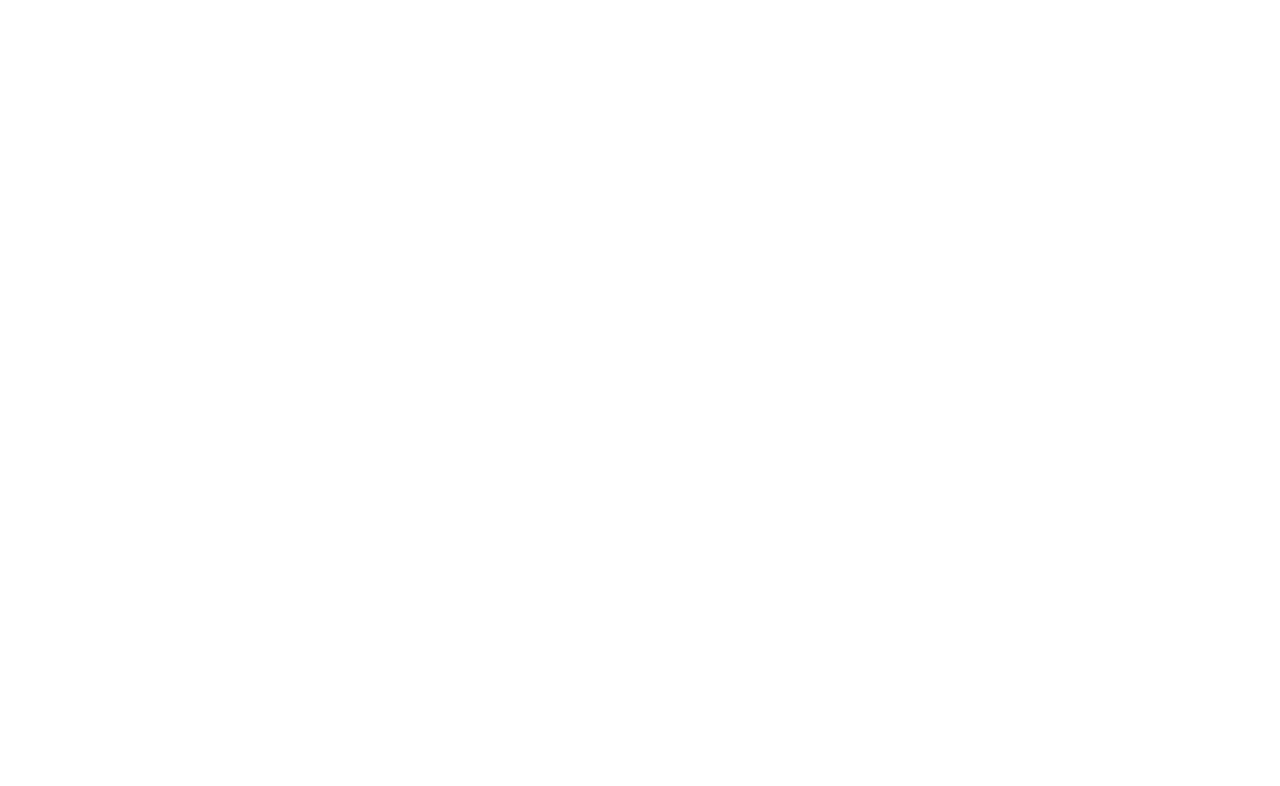
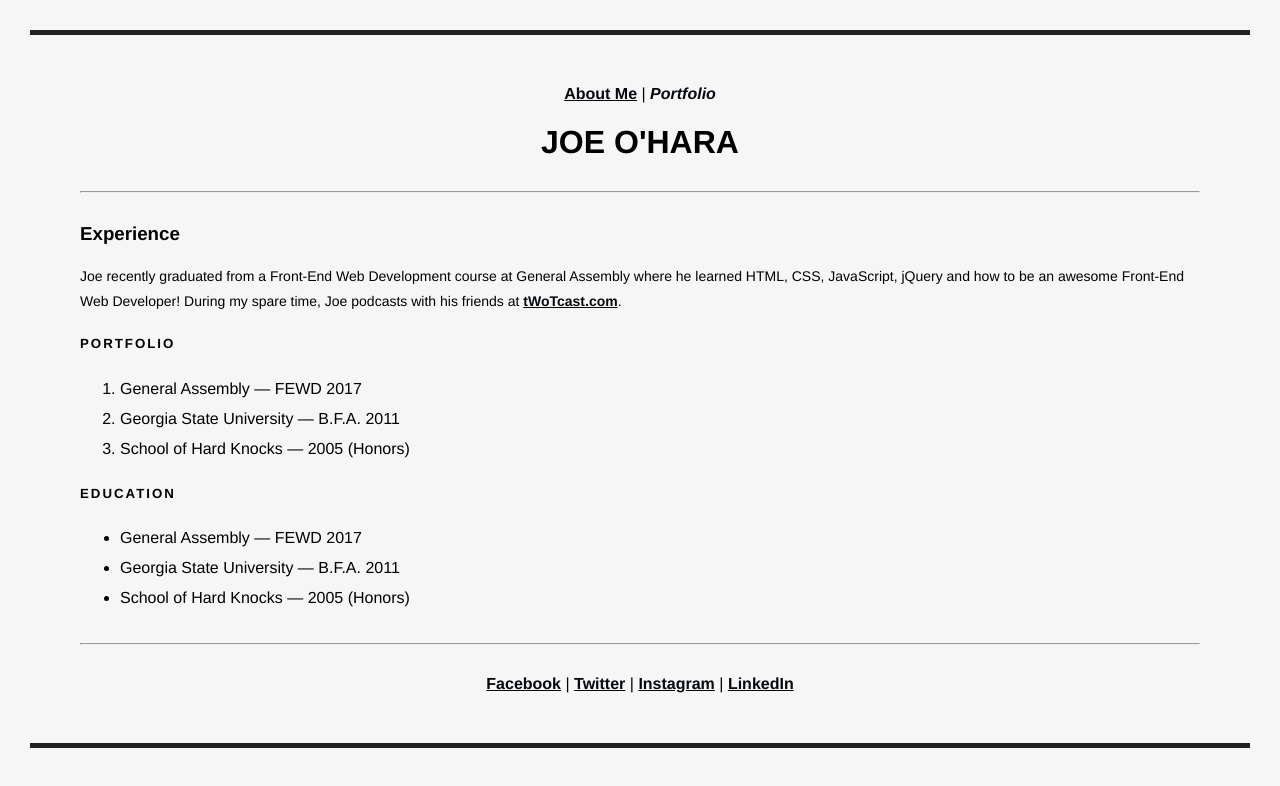
Before and after one commit to studiojohara/JoeOHara, a plain HTML site: page 02/resume/portflio.html in a window 1280 px wide. Drawn offline with Linux system fonts and the light colour scheme.

Commit message:
Portfolio
added the protfolio page for homework

```diff
--- a/02/resume/css/style.css
+++ b/02/resume/css/style.css
@@ -30,13 +30,18 @@
 	font-style: italic;
 }
 
+.titles {
+	text-transform: uppercase;
+}
+
 h1 {
 	text-align: center;
 	text-transform: uppercase;
 }
 
-h3 {
+h5 {
 	text-transform: uppercase;
+	letter-spacing: 2px;
 }
 
 img {
@@ -59,3 +64,7 @@
 	font-size: 14px;
 	line-height: 25px;
 }
+
+li {
+	line-height: 30px
+}
--- a/02/resume/portflio.html
+++ b/02/resume/portflio.html
@@ -0,0 +1,49 @@
+<!DOCTYPE html>
+<html lang="en">
+<head>
+	<meta charset="UTF-8">
+	<title>Joe O'Hara: Portflio</title>
+
+	<link rel="stylesheet" href="css/style.css">
+</head>
+<body>
+		<nav>
+		<a  href="index.html">About Me</a> |
+		<a class="active" href="portfolio.html">Portfolio</a>
+	</nav>
+
+	<h1>Joe O'Hara</h1>
+
+	<hr />
+
+	<h3>Experience</h3>
+
+	<p>Joe recently graduated from a Front-End Web Development course at General Assembly where he learned HTML, CSS, JavaScript, jQuery and how to be an awesome Front-End Web Developer! During my spare time, Joe podcasts with his friends at <a href="http://www.twotcast.com">tWoTcast.com</a>.</p>
+
+<h5>Portfolio</h5>
+
+<ol>
+	<li>General Assembly — FEWD 2017</li>
+	<li>Georgia State University — B.F.A. 2011</li>
+	<li>School of Hard Knocks — 2005 (Honors)</li>
+</ol>
+
+<h5>Education</h5>
+
+<ul>
+	<li>General Assembly — FEWD 2017</li>
+	<li>Georgia State University — B.F.A. 2011</li>
+	<li>School of Hard Knocks — 2005 (Honors)</li>
+</ul>
+
+	<hr />
+
+	<nav>
+		<a href="https://www.facebook.com/joeohara98">Facebook</a> |
+		<a href="https://twitter.com/joeohara98">Twitter</a> |
+		<a href="https://www.facebook.com/joeohara98">Instagram</a> |
+		<a href="https://www.facebook.com/joeohara98">LinkedIn</a>
+	</nav>
+
+</body>
+</html>
```
Also changed, not shown: 02/resume/index.html (+2 -2 lines), 02/resume/portfolio.html (added, +90 -0 lines), 02/resume/img/istdiscover-e.jpg (added), 02/resume/img/tungsten spider cover.jpg (added), 2 other files.
